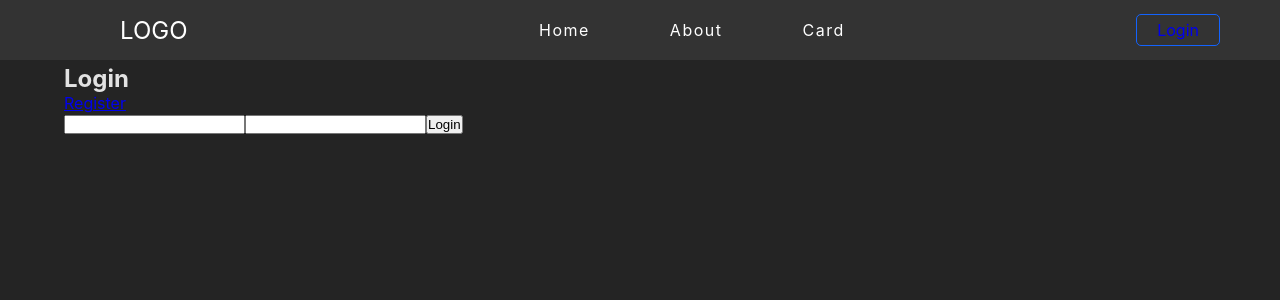
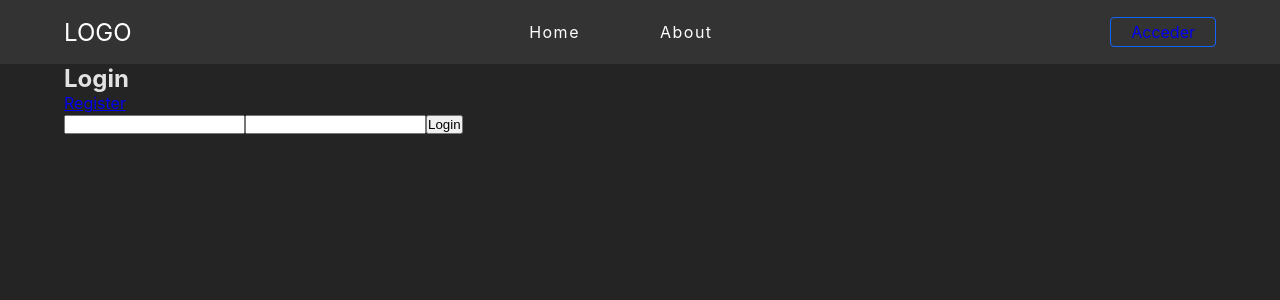
Before and after one commit to CristianAquino/vite_1_react, a React (Vite) app in the folder app_react_vite/: page /login in a window 1280 px wide. Shown: the top 300 px of the page. Built offline with nearby package versions, Linux system fonts and the light colour scheme.

Commit message:
navigation

```diff
--- a/app_react_vite/src/components/Navigation/BarNavigation.css
+++ b/app_react_vite/src/components/Navigation/BarNavigation.css
@@ -2,54 +2,64 @@
   position: fixed;
   top: 0;
   left: 0;
-  height: 60px;
-  width: 100%;
-  padding: 0 60px;
+  height: 64px;
+  min-width: 100%;
+  padding: 0 64px;
   display: flex;
   justify-content: space-between;
   align-items: center;
-  background-color: #333;
-  font-size: 16px;
-  color: #fff;
+  background-color: var(--black-secondary);
+  color: var(--color-letter);
+  z-index: 10;
 }
 .logo {
-  display: flex;
-  align-items: center;
-  justify-content: center;
-  height: 60px;
   font-size: 24px;
-  padding: 0 60px;
 }
 .logo a {
   text-decoration: none;
-  color: #fff;
+  color: var(--color-letter);
 }
-ul {
+.nav_list {
   display: flex;
   justify-content: space-between;
   align-items: center;
+  margin: 0 40px;
 }
-ul li {
+.nav_list li {
   list-style: none;
-  padding: 0 40px;
   letter-spacing: 1.5px;
 }
-ul li a {
+.nav_list li a {
   text-decoration: none;
-  color: #fff;
+  padding: 0 40px;
+  color: var(--color-letter);
 }
-ul li a:hover {
+.nav_list li a:hover {
   color: var(--primary);
 }
-.input {
-  height: 60px;
+.button_user {
+  height: 64px;
   display: flex;
   align-items: center;
-  justify-content: center;
 }
-.input a {
+.button_user a {
   text-decoration: none;
-  padding: 5px 20px;
+  padding: 4px 20px;
   border: 1px solid var(--primary);
-  border-radius: 5px;
+  border-radius: 4px;
 }
+.menu {
+  display: none;
+  font-size: 24px;
+}
+@media (max-width: 768px) {
+  .nav_list {
+    display: none;
+  }
+  .menu {
+    display: inline-block;
+  }
+  .button_user {
+    display: none;
+  }
+}
--- a/app_react_vite/src/components/Navigation/BarNavigation.jsx
+++ b/app_react_vite/src/components/Navigation/BarNavigation.jsx
@@ -4,6 +4,7 @@ import useAuth from "../../hooks/useAuth";
 import useProfile from "../../hooks/useProfile";
 import { useContext, useEffect } from "react";
 import { authContext } from "../../provider/AuthProvider";
+import { FaBars } from "react-icons/fa";
 
 export const BarNavigation = () => {
   const { isLogged, logout } = useAuth();
@@ -22,15 +23,12 @@ export const BarNavigation = () => {
           <span>LOGO</span>
         </Link>
       </div>
-      <ul>
+      <ul className="nav_list">
         <li>
           <Link to={"/"}>Home</Link>
         </li>
         <li>
           <Link to={"/about"}>About</Link>
-        </li>
-        <li>
-          <Link to={"/card"}>Card</Link>
         </li>
         {isLogged && (
           <li>
@@ -38,16 +36,17 @@ export const BarNavigation = () => {
           </li>
         )}
       </ul>
-      {isLogged ? (
-        <div className="input">
-          <p>Bienvenido {profile?.username}</p>
-          <button onClick={logout}>Logout</button>
-        </div>
-      ) : (
-        <div className="input">
-          <Link to={"/login"}>Login</Link>
-        </div>
-      )}
+      <div className="button_user">
+        {isLogged ? (
+          <>
+            <p>Bienvenido {profile?.username}</p>
+            <button onClick={logout}>Logout</button>
+          </>
+        ) : (
+          <Link to={"/login"}>Acceder</Link>
+        )}
+      </div>
+      <FaBars className="menu" />
     </nav>
   );
 };
```
